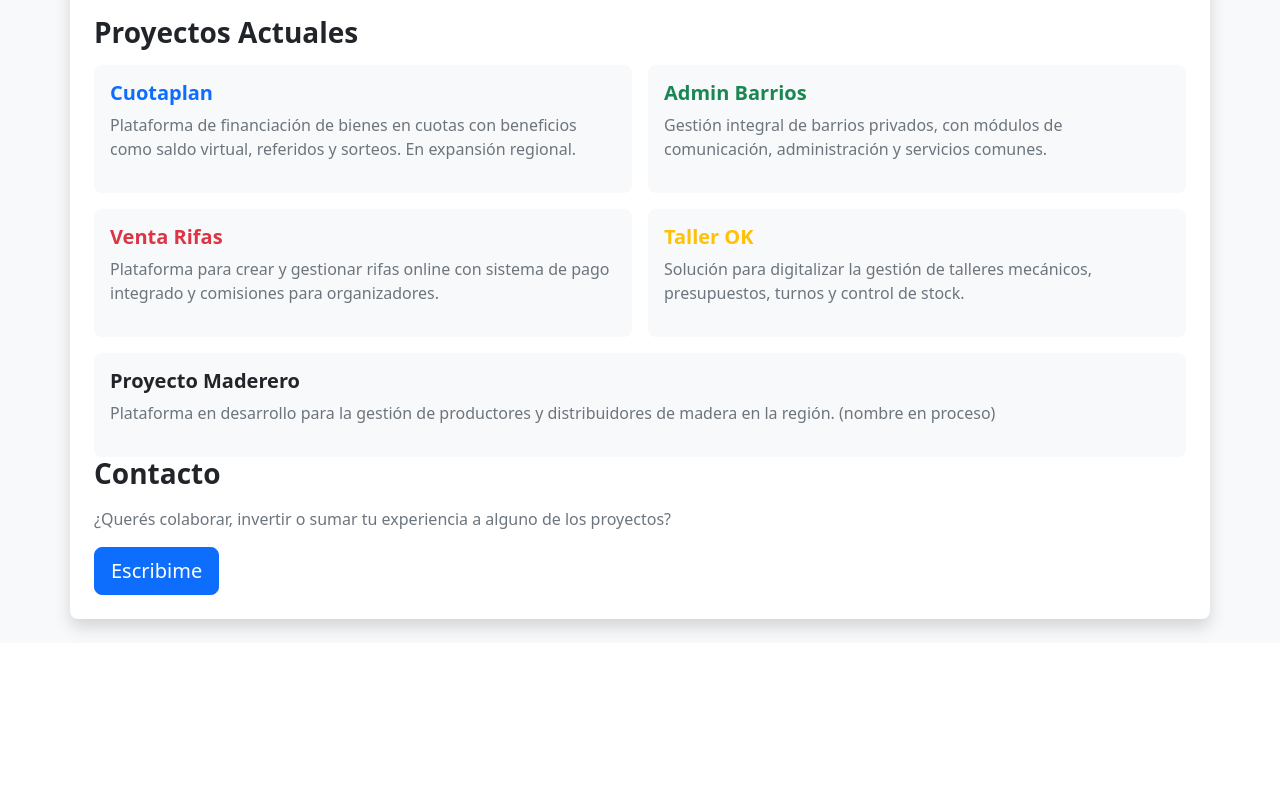
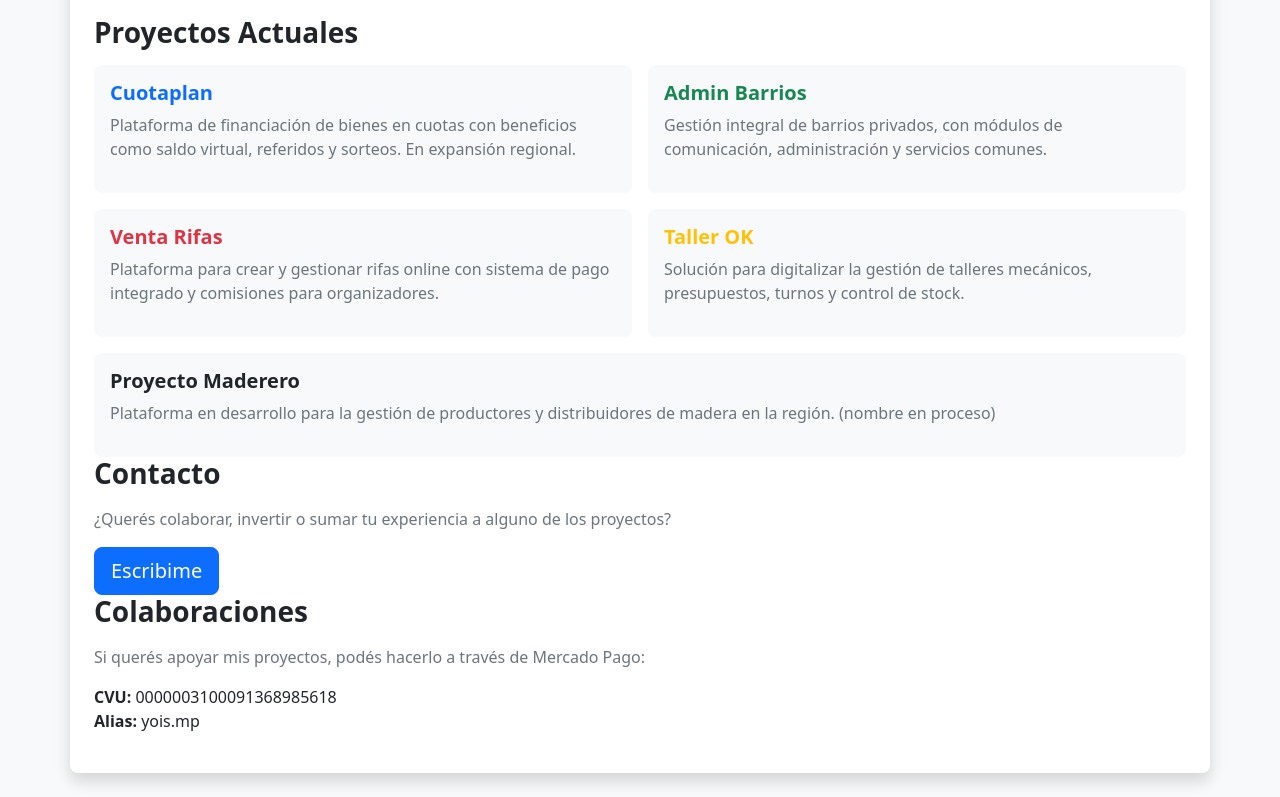
Before and after one commit to yoisar/yoisar, a React (Create React App) app in the folder frontend/: page / in a window 1280 px wide. Shown: the part 331-1128 px from the top of the page. Before the commit the page ends 974 px from the top, so only its background shows below. Built offline with nearby package versions, Linux system fonts and the light colour scheme.

Commit message:
Actualiza configuración de puertos, agrega información de colaboraciones y mejora estructura de archivos

```diff
--- a/frontend/src/App.js
+++ b/frontend/src/App.js
@@ -80,6 +80,17 @@
                         Escribime
                     </a>
                 </section>
+
+                <section>
+                    <h2 className="h3 fw-bold mb-3 text-dark">Colaboraciones</h2>
+                    <p className="text-secondary">
+                        Si querés apoyar mis proyectos, podés hacerlo a través de Mercado Pago:
+                    </p>
+                    <ul className="list-unstyled">
+                        <li><strong>CVU:</strong> 0000003100091368985618</li>
+                        <li><strong>Alias:</strong> yois.mp</li>
+                    </ul>
+                </section>
             </div>
         </div>
     );
```
